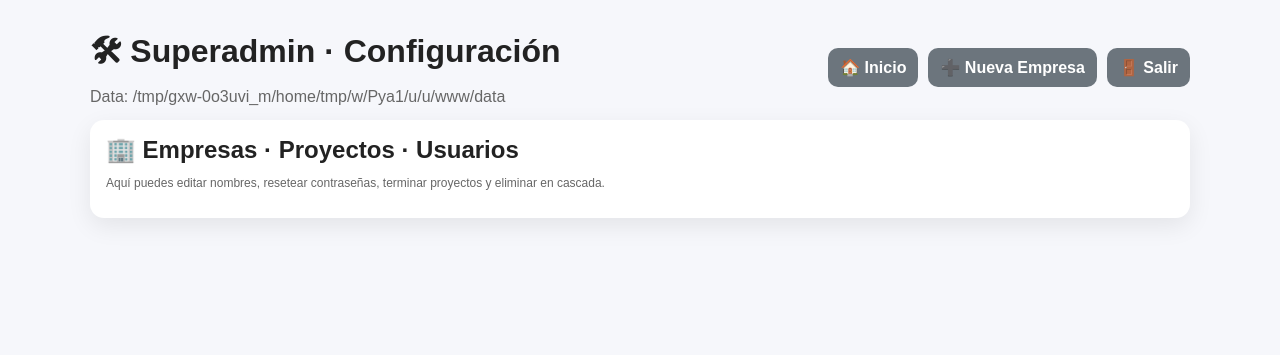
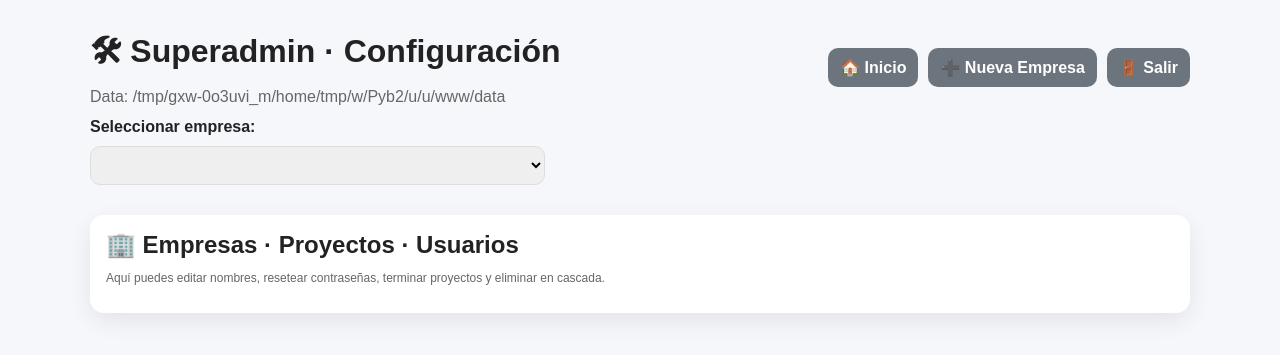
Before and after one commit to Juanmaq7030/gestor-tareas, a Flask app: page /sa/config in a window 1280 px wide. Shown: the part 85-440 px from the top of the page. Run offline with Flask 3, Linux system fonts and the light colour scheme; the visitor is signed in with stand-in values (Sample User, id 1); lists and menus that the app fills with data are empty.

Commit message:
Update sa_config.html

```diff
--- a/templates/sa_config.html
+++ b/templates/sa_config.html
@@ -69,6 +69,31 @@
     <a class="btn gray" href="{{ url_for('sa_empresa_nueva') }}">➕ Nueva Empresa</a>
     <a class="btn gray" href="{{ url_for('logout') }}">🚪 Salir</a>
   </div>
+</div>
+
+<!-- ✅ SELECTOR (va aquí, DENTRO del HTML, no antes del doctype) -->
+<div style="display:flex; gap:12px; flex-wrap:wrap; align-items:center; margin:12px 0;">
+  <form method="GET" action="{{ url_for('sa_config') }}" style="display:flex; gap:10px; align-items:center; flex-wrap:wrap;">
+    <label style="font-weight:700;">Seleccionar empresa:</label>
+
+    <select name="empresa_id" onchange="this.form.submit()"
+            style="padding:10px; border-radius:10px; border:1px solid #ddd; min-width:280px;">
+      {% for e in empresas %}
+        <option value="{{ e.id }}" {% if empresa_sel and e.id == empresa_sel.id %}selected{% endif %}>
+          {{ e.nombre }} (ID {{ e.id }})
+        </option>
+      {% endfor %}
+    </select>
+  </form>
+
+  {% if empresa_sel %}
+    <div style="margin-left:auto; display:flex; gap:10px; align-items:center; flex-wrap:wrap;">
+      <span style="color:#666;">
+        Usuarios: {{ usuarios_sel|length }}/{{ empresa_sel.licencia_max_usuarios }} ·
+        Proyectos: {{ proyectos_sel|length }}/{{ empresa_sel.licencia_max_proyectos }}
+      </span>
+    </div>
+  {% endif %}
 </div>
 
 {% with messages = get_flashed_messages(with_categories=true) %}
```
Lines whose indentation alone changed are shown as unchanged.
